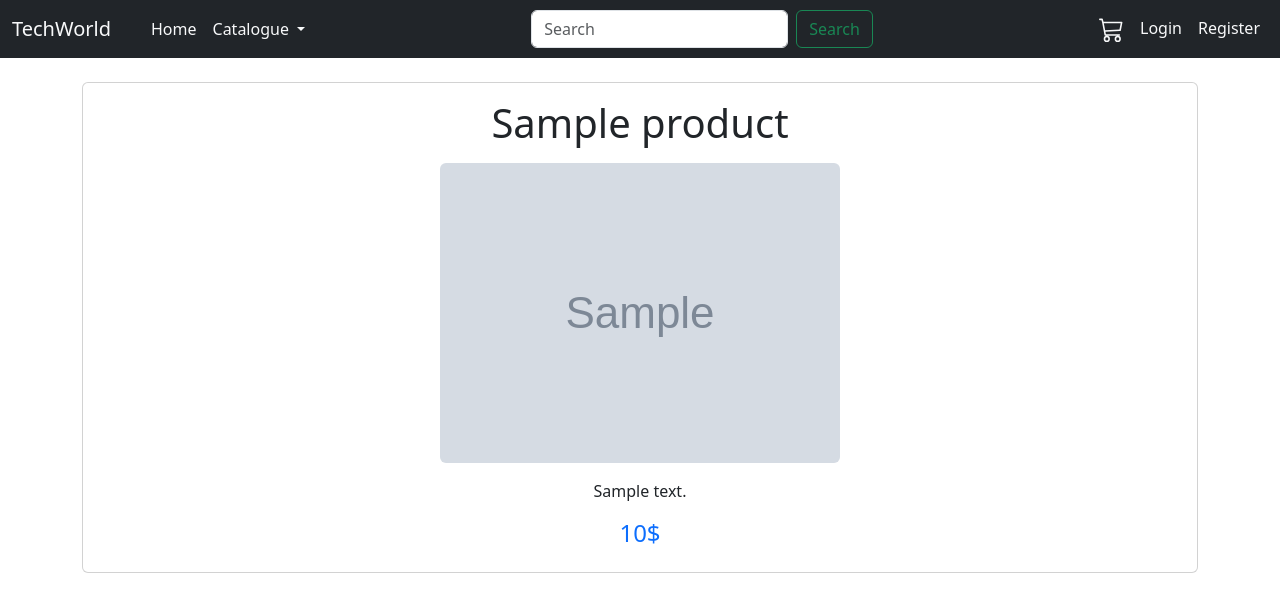
After one commit to ravion223/TechWorld, a Django app: page /product/1/ in a window 1280 px wide. The commit adds this page. Shown: the top 612 px of the page. Run offline with Django 5.2, Linux system fonts and the light colour scheme; tables that the repository leaves empty hold one stand-in row (values such as "Sample post"); grey boxes marked "Sample" are stand-in pictures.

Commit message:
product detail page and view + its styling

```diff
--- a/categories/admin.py
+++ b/categories/admin.py
@@ -4,3 +4,4 @@ from . import models
 # Register your models here.
 
 admin.site.register(models.Category)
+admin.site.register(models.Product)
--- a/categories/models.py
+++ b/categories/models.py
@@ -18,7 +18,7 @@ class Category(models.Model):
 class Product(models.Model):
     category = models.ForeignKey(Category, on_delete=models.DO_NOTHING, related_name='products')
 
-    product_image = models.ImageField(upload_to='product/', default='static/img/no-image.jpg')
+    product_image = models.ImageField(upload_to='product/', blank=True)
     name = models.CharField(max_length=100)
     description = models.TextField()
     price = models.IntegerField()
--- a/categories/urls.py
+++ b/categories/urls.py
@@ -4,7 +4,8 @@ from . import views
 urlpatterns = [
     path('category/create/', views.CategoryCreateView.as_view(), name='create-category'),
     path('category/<int:pk>/', views.CategoryDetailView.as_view(), name='category-detail'),
-    path('category/<int:category_id>/add/product/', views.ProductCreateView.as_view(), name='add-product')
+    path('category/<int:category_id>/add/product/', views.ProductCreateView.as_view(), name='add-product'),
+    path('product/<int:pk>/', views.ProductDetailView.as_view(), name='product-detail')
 ]
 
 app_name = 'categories'
--- a/categories/views.py
+++ b/categories/views.py
@@ -69,3 +69,9 @@ class ProductCreateView(generic.CreateView):
 
     def get_success_url(self, *args, **kwargs) -> str:
         return reverse_lazy('categories:category-detail', kwargs={'pk': self.kwargs.get('category_id')})
+
+
+class ProductDetailView(generic.DetailView):
+    model = models.Product
+    template_name = 'categories/product-detail.html'
+    context_object_name = 'product'
--- /dev/null
+++ b/templates/categories/product-detail.html
@@ -0,0 +1,18 @@
+{% extends 'base.html' %}
+{% load static %}
+{% block content %}
+<div class="container my-4">
+    <div class="card">
+        <div class="card-body text-center">
+            <h1 class="card-title">{{ product.name }}</h1>
+            {% if product.product_image %}
+                <img src="{{ product.product_image.url }}" class="img-fluid rounded mx-auto d-block my-3" alt="{{ product.name }}">
+            {% else %}
+                <img src="{% static 'img/no-image.jpg' %}" class="img-fluid rounded mx-auto d-block my-3" alt="{{ product.name }}">
+            {% endif %}
+            <p class="card-text">{{ product.description }}</p>
+            <p class="h4 text-primary">{{ product.price }}$</p>
+        </div>
+    </div>
+</div>
+{% endblock content %}
```
Also changed, not shown: static/css/style.css (added, +7 -0 lines), templates/categories/category-detail.html (+27 -4 lines), categories/migrations/0003_alter_product_product_image.py (added), categories/migrations/0004_alter_product_product_image.py (added), categories/migrations/0005_alter_product_product_image.py (added), categories/migrations/0006_alter_product_product_image.py (added).
